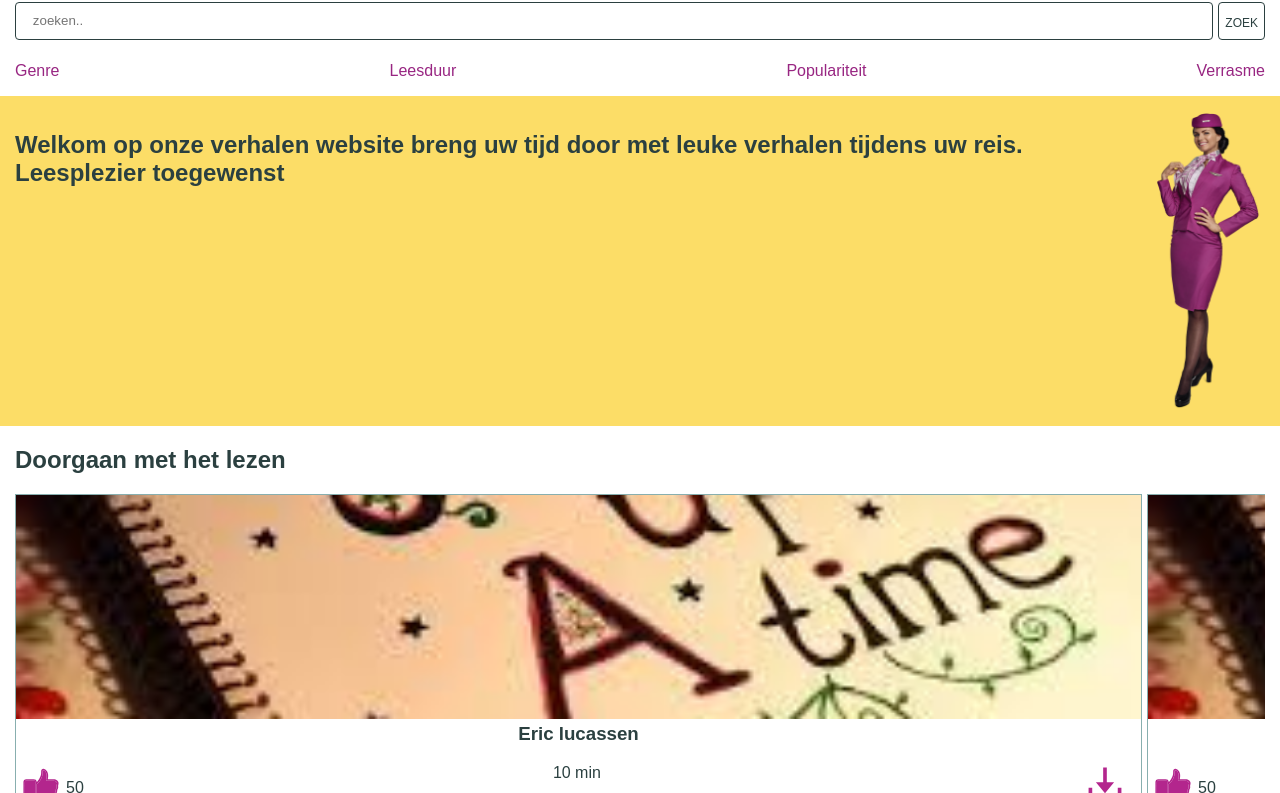
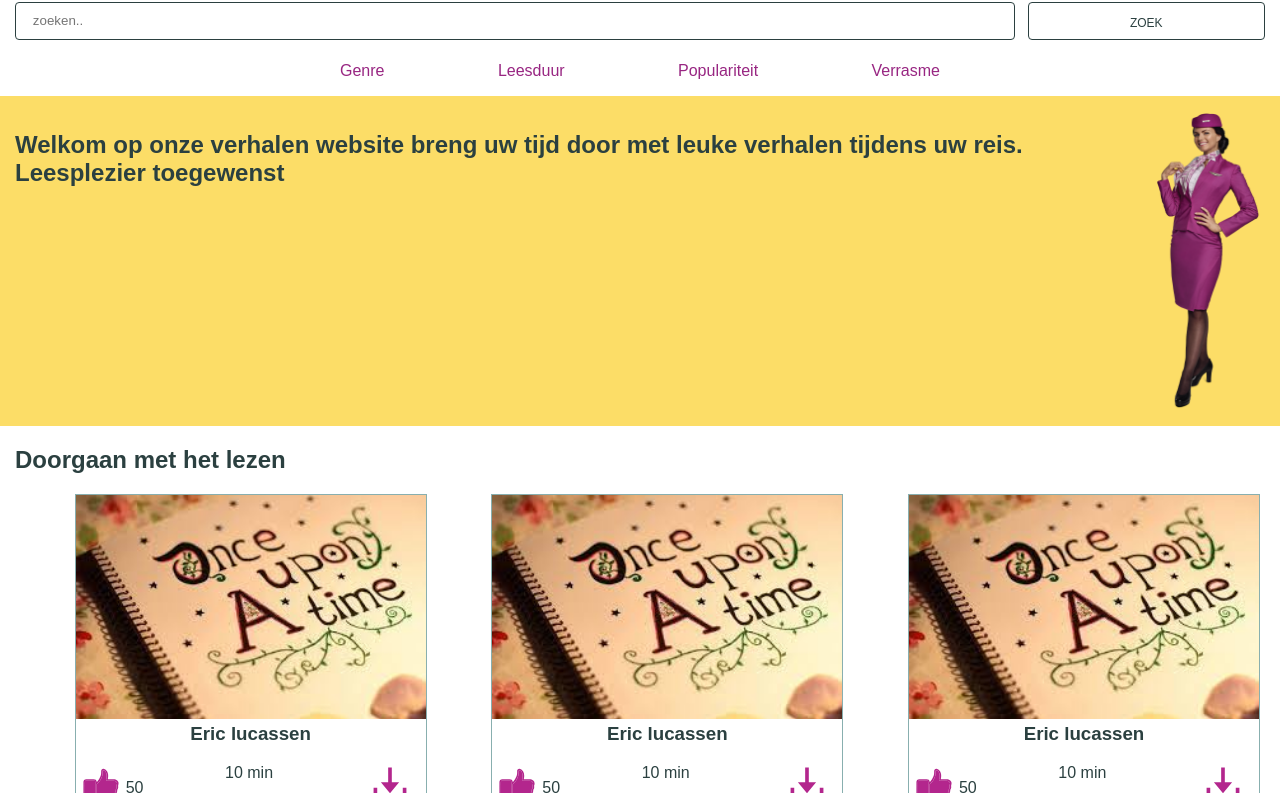
Before and after one commit to MohamadAlGhorani/blok-web, a plain HTML site: page overzichtpagina.html in a window 1280 px wide. Shown: the part 82-875 px from the top of the page. Drawn offline with Linux system fonts and the light colour scheme; a web font is replaced by a local one.

Commit message:
initial commit

```diff
--- a/Styles/styles.css
+++ b/Styles/styles.css
@@ -85,28 +85,31 @@ header ul li:last-of-type a img {
 }
 
 header form p:last-of-type input[type=submit] {
+    -webkit-appearance: none;
     margin: 0px;
     border: 1px solid #2b4040;
     border-radius: 4px;
     height: 38px;
     line-height: 38px;
     background-color: white;
-    margin-left: 5px;
     color: #2b4040;
     font-size: 12px;
+    width: 100%;
 }
 
 header p:last-of-type {
-    width: 52px;
+    width: 19%;
     margin-top: 0px;
+    margin-left: 1%;
 }
 
 header p:first-of-type {
-    width: 100%;
+    width: 80%;
     margin-top: 0px;
 }
 
 header form p:first-of-type input[type=search] {
+    -webkit-appearance: none;
     margin: 0px;
     border: 1px solid #2b4040;
     border-radius: 4px;
@@ -121,6 +124,7 @@ p > input {
 }
 
 header form:first-of-type {
+    width: 100%;
     height: 50px;
     margin-top: 20px;
     display: flex;
@@ -131,6 +135,8 @@ header form:last-of-type {
     justify-content: space-between;
     margin-top: 10px;
     position: relative;
+    max-width: 600px;
+    margin: 10px auto 0px auto;
 }
 
 header form label {
@@ -158,8 +164,7 @@ header form:last-of-type input[type=submit] {
     width: 100%;
     position: absolute;
     opacity: 0;
-
-
+    z-index: 1;
 }
 
 footer {
@@ -224,6 +229,7 @@ main section article {
     flex-direction: column;
     border: 1px solid #88AFAF;
     width: 90%;
+    max-width: 350px;
     margin: 0 auto;
     flex: 0 0 auto;
     margin-right: 5px;
@@ -253,6 +259,10 @@ main section {
     /* important for iOS */
 }
 
+main > section::-webkit-scrollbar {
+    display: none;
+}
+
 main section h2 {
     display: none;
 }
@@ -266,6 +276,7 @@ footer ul {
     display: flex;
     justify-content: space-between;
     width: 80%;
+    max-width: 500px;
     margin: 0px auto;
 
 }
```
